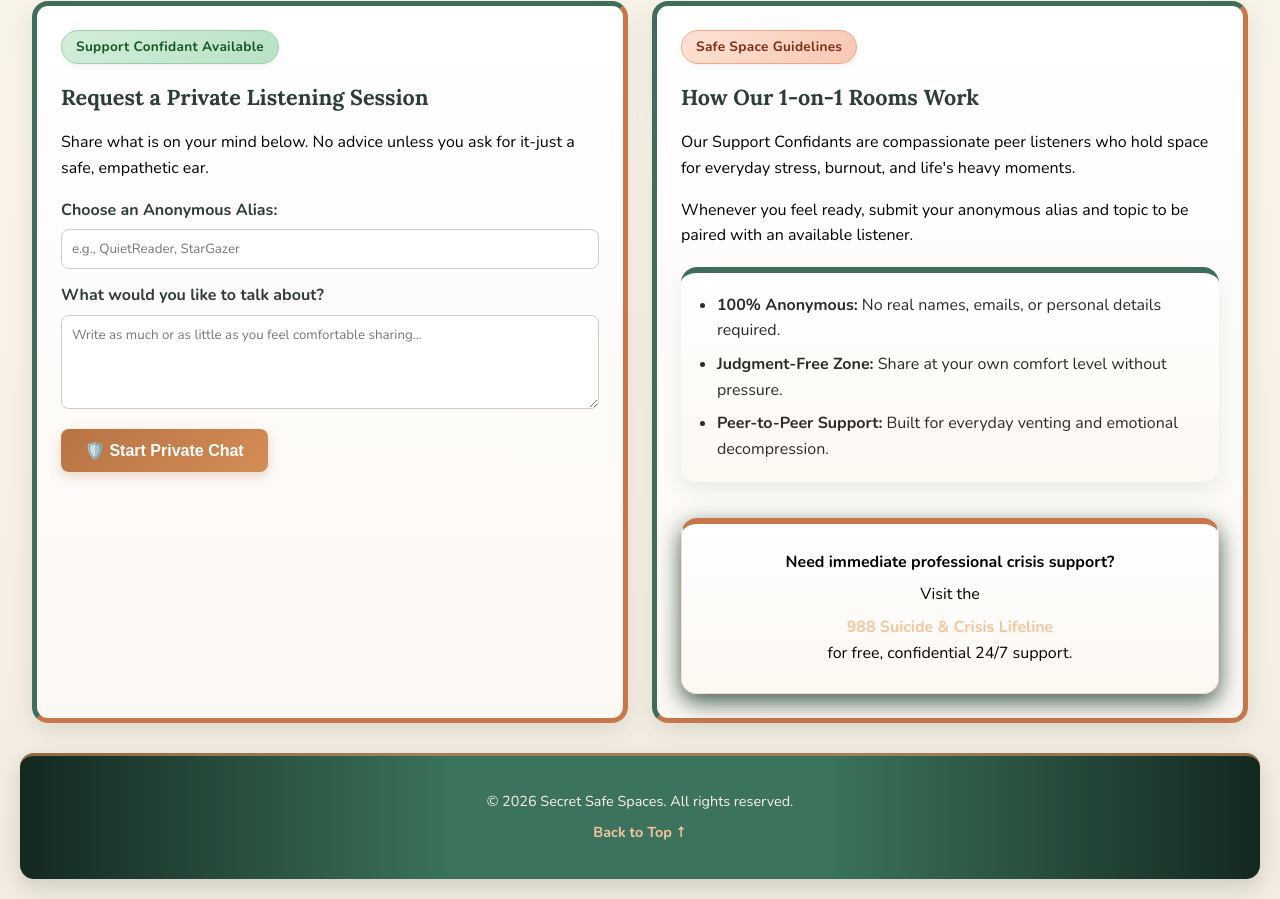
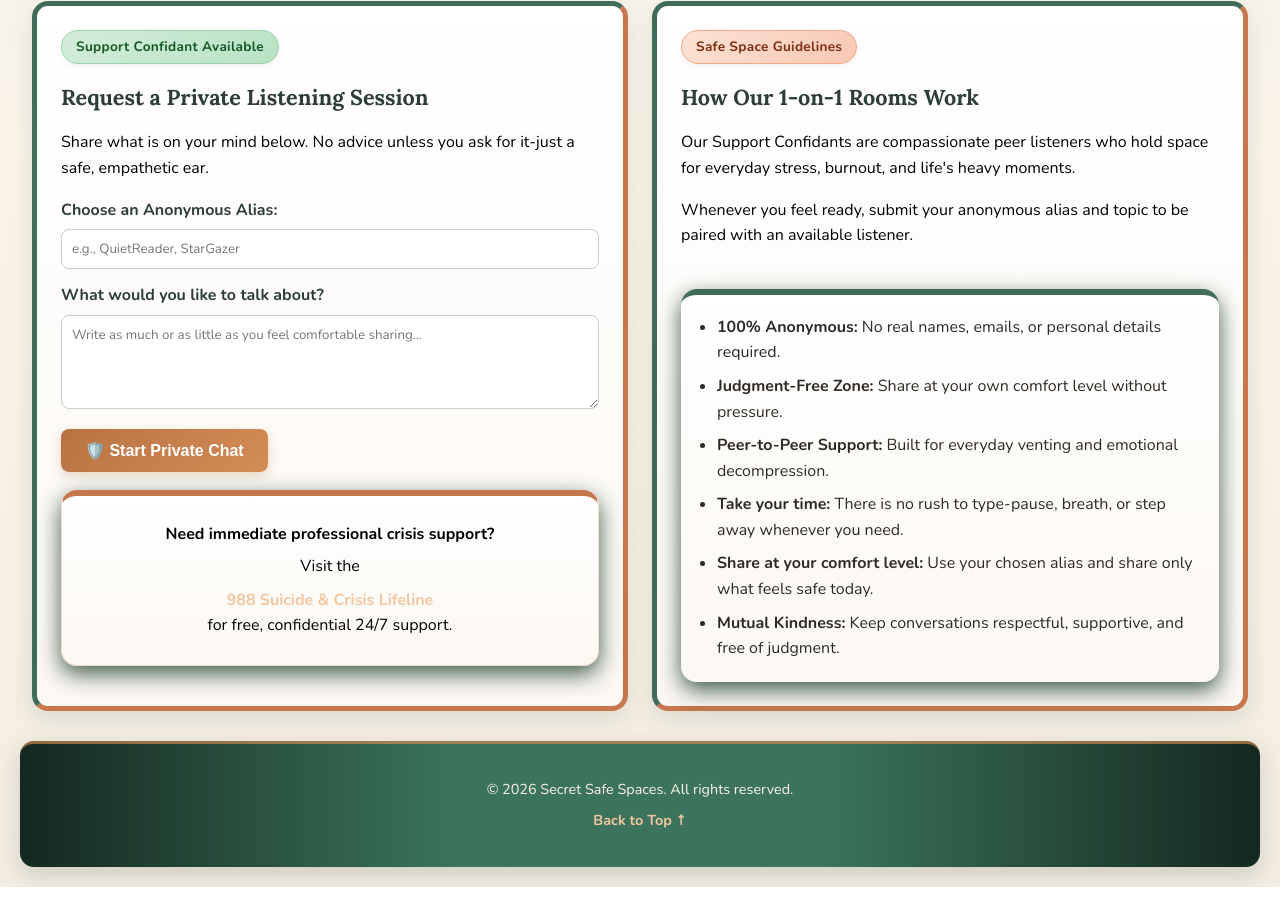
Before and after one commit to Ceekrit79/Mod_09_Website, a plain HTML site: page connect.html in a window 1280 px wide. Shown: the part 731-1630 px from the top of the page. Drawn offline with nearby package versions, Linux system fonts and the light colour scheme.

Commit message:
updated html and css
moved crisis box over and added more list items

```diff
--- a/connect.html
+++ b/connect.html
@@ -71,7 +71,8 @@
     <main class="wall-wrapper">
         <h2 class="section-heading">Your Secret Safe Space</h2>
         <div class="community-grid">
-            <!-- Left Grid Card: Private Listening Request Form -->
+
+            <!-- Left Grid Card: Private Listening Request Form & 988 Resource -->
             <section class="post-card grid-card" aria-labelledby="session-heading">
                 <div>
                     <span class="tag rave">Support Confidant Available</span>
@@ -91,6 +92,14 @@
                             onclick="document.getElementById('connectConfirm').style.display='block'; document.getElementById('alias').value=''; document.getElementById('topic').value='';">🛡️
                             Start Private Chat</button>
                     </form>
+
+                    <div class="crisis-box">
+                        <p><strong>Need immediate professional crisis support?</strong></p>
+                        <p>Visit the <a href="https://988lifeline.org" target="_blank" rel="noopener noreferrer"
+                                class="back-to-top">988 Suicide &amp; Crisis Lifeline</a> for free, confidential 24/7
+                            support.
+                        </p>
+                    </div>
                 </div>
 
                 <div id="connectConfirm" class="confirm-box">
@@ -99,7 +108,7 @@
                 </div>
             </section>
 
-            <!-- Right Grid Card: Santuary Guidelines & 988 Resource -->
+            <!-- Right Grid Card: Santuary Guidelines -->
             <aside class="post-card grid-card">
                 <div>
                     <span class="tag rant">Safe Space Guidelines</span>
@@ -118,15 +127,13 @@
                         <li><strong>Judgment-Free Zone:</strong> Share at your own comfort level without pressure.</li>
                         <li><strong>Peer-to-Peer Support:</strong> Built for everyday venting and emotional
                             decompression.</li>
+                        <li><strong>Take your time:</strong> There is no rush to type-pause, breath, or step
+                            away whenever you need.</li>
+                        <li><strong>Share at your comfort level:</strong> Use your chosen alias and share only what
+                            feels safe today.</li>
+                        <li><strong>Mutual Kindness:</strong> Keep conversations respectful, supportive, and free of
+                            judgment.</li>
                     </ul>
-                </div>
-
-                <div class="crisis-box">
-                    <p><strong>Need immediate professional crisis support?</strong></p>
-                    <p>Visit the <a href="https://988lifeline.org" target="_blank" rel="noopener noreferrer"
-                            class="back-to-top">988 Suicide &amp; Crisis Lifeline</a> for free, confidential 24/7
-                        support.
-                    </p>
                 </div>
             </aside>
         </div>
--- a/style.css
+++ b/style.css
@@ -484,9 +484,9 @@ h3 {
   border-top: 6px solid #3f6d5a;
   border-radius: 16px;
   padding: 20px 22px 20px 36px;
-  margin: 18px 0;
+  margin: 40px 0 0 0;
   color: #2e2a27;
-  box-shadow: 0 8px 22px rgba(45, 76, 59, 0.09);
+  box-shadow: 0 8px 22px rgba(45, 76, 59, 0.9);
 }
 
 .session-checklist li {
```
